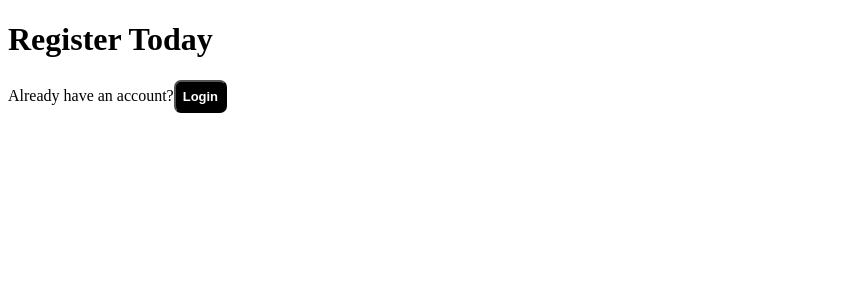
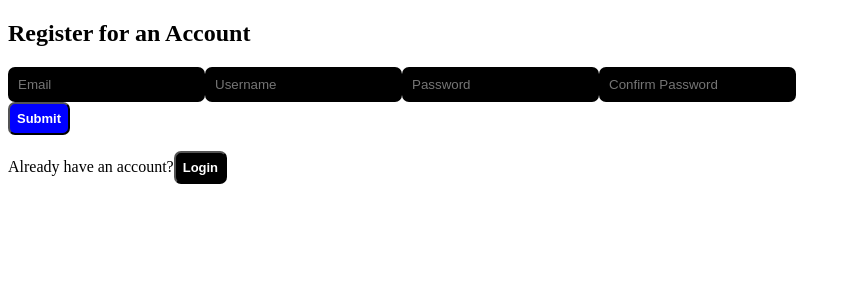
Before and after one commit to ChristianPari/MERN-User-System-Boilerplate, a React (Create React App) app in the folder client/: page /register in a window 1280 px wide. Shown: the top 300 px of the page, without its empty margins (0-851 px from the left). Built offline with nearby package versions, Linux system fonts and the light colour scheme; the HTML template or start-up script is replaced by a standard one.

Commit message:
Worked the Form and Input Components into each pages component

```diff
--- a/client/src/Components/Login.js
+++ b/client/src/Components/Login.js
@@ -2,6 +2,11 @@ import React from "react"
 
 // components
 import Button from "./Button"
+import Form from "./Form"
+import { loginReq } from '../utils/user_Requests'
+
+// utils
+import { loginInputs } from "../utils/user_Inputs"
 
 export default function Login() {
 
@@ -9,7 +14,12 @@ export default function Login() {
 
 	return (
 		<div className="login">
-			<h1>Login to Your Account</h1>
+      <Form
+        title={"Login to Your Account"}
+        submitFunc={loginReq}
+        id={"loginForm"}
+        inputs={loginInputs}
+      />
 			<p>
 				Need an account?
         <Button
--- a/client/src/Components/Register.js
+++ b/client/src/Components/Register.js
@@ -2,6 +2,11 @@ import React from "react"
 
 // components
 import Button from "./Button";
+import Form from "./Form"
+import { regReq } from '../utils/user_Requests'
+
+// utils
+import { regInputs } from "../utils/user_Inputs"
 
 export default function Register() {
 
@@ -9,11 +14,19 @@ export default function Register() {
 
   return (
     <div className="register">
-      <h1>Register Today</h1>
+      <Form
+        title={"Register for an Account"}
+        submitFunc={regReq}
+        id={"registerForm"}
+        inputs={regInputs}
+      />
       <p>
         Already have an account?
 		    <Button
-          style={{color: 'white', backgroundColor: 'black'}}
+          style={{
+            color: 'white',
+            backgroundColor: 'black'
+          }}
           text={"Login"}
           onClick={() => {window.location = loginLink}}
         />
```
Also changed, not shown: client/src/Components/AppRouter.js (indentation only).
